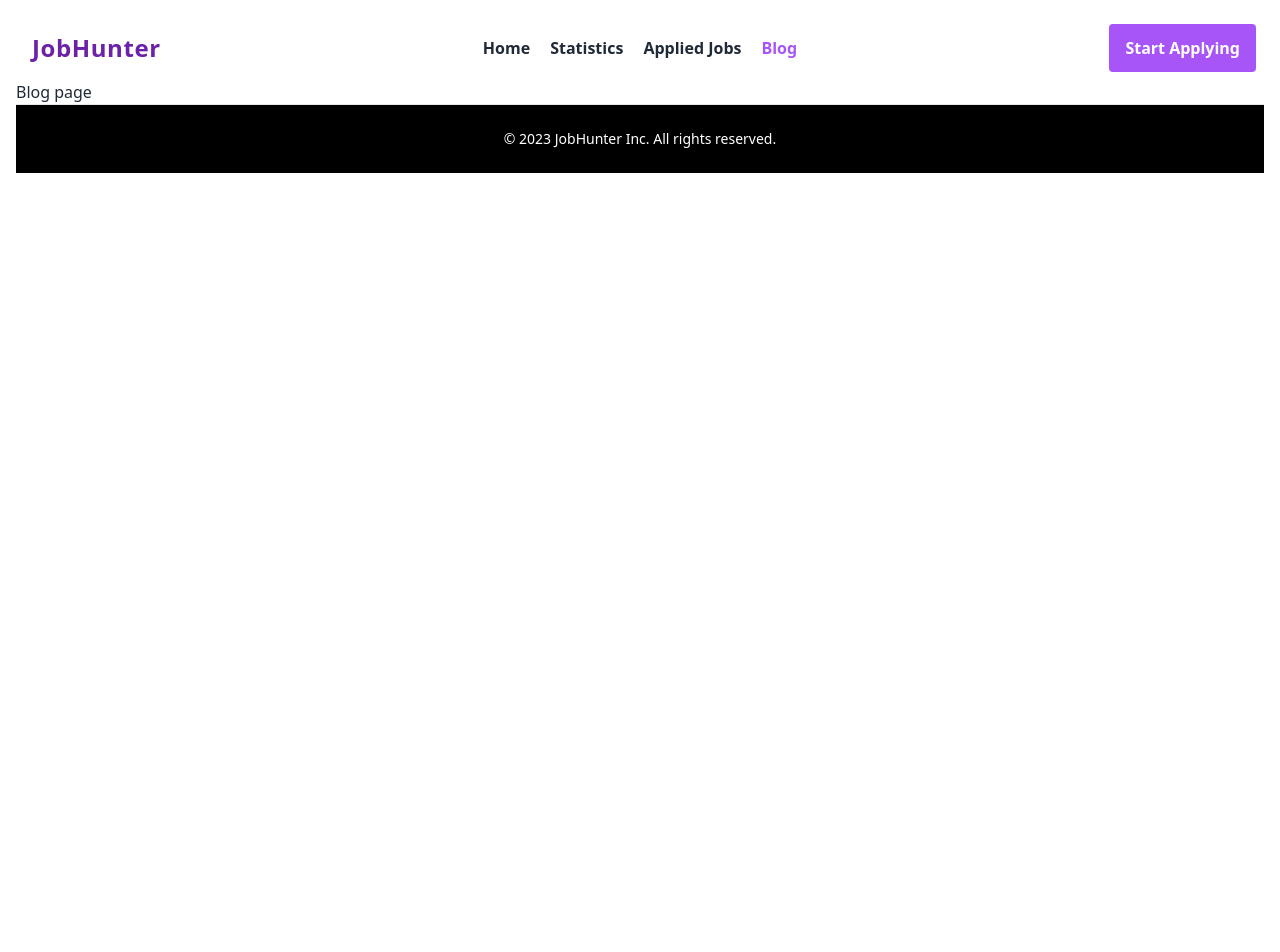
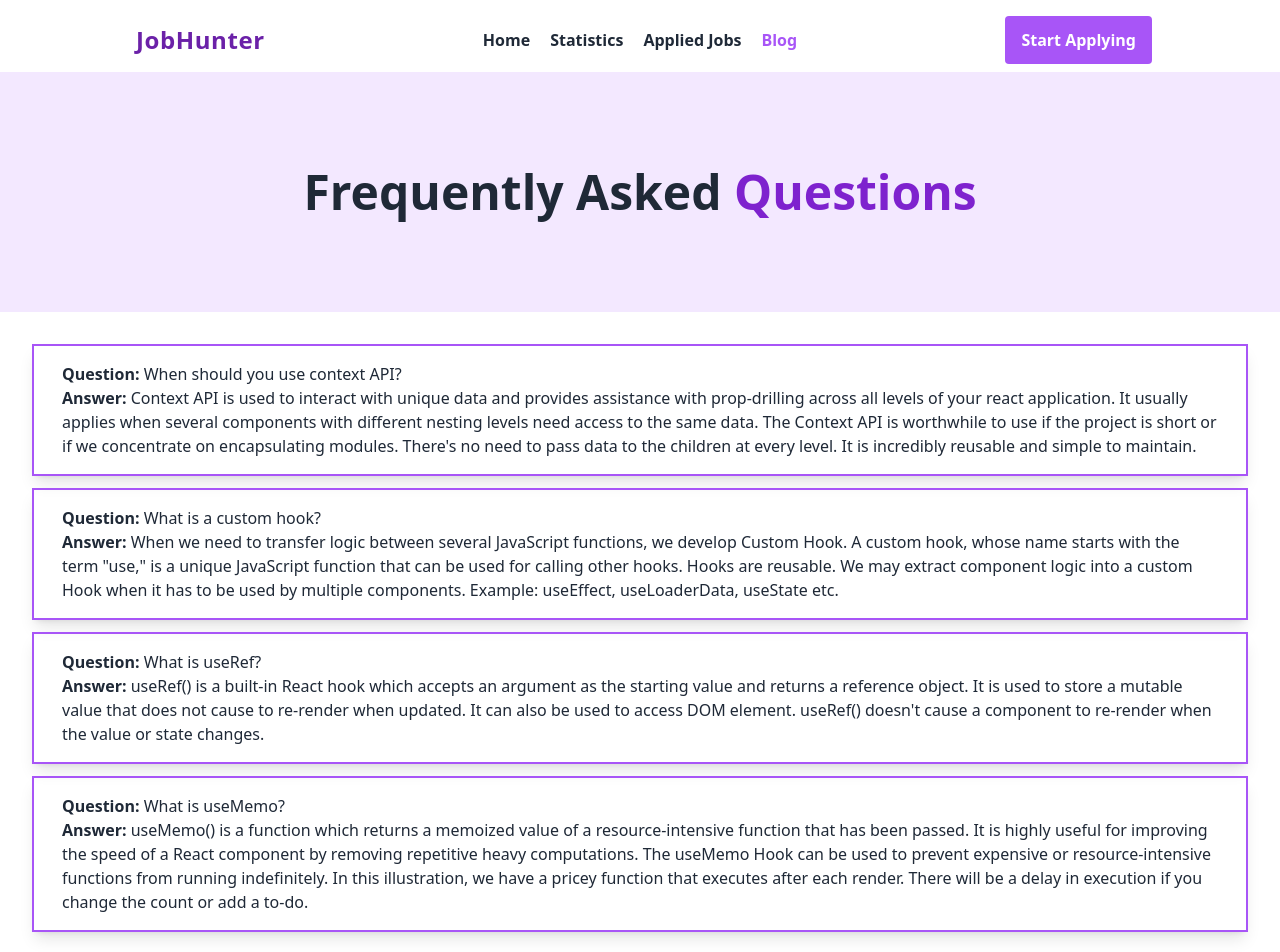
Before and after one commit to Rifat0001/career-hub, a React (Vite) app: page /blog in a window 1280 px wide. Shown: the top 952 px of the page. Before the commit the page ends 800 px from the top, so only its background shows below. Built offline with nearby package versions, Linux system fonts and the light colour scheme.

Commit message:
readme file added

```diff
--- a/public/job.json
+++ b/public/job.json
@@ -74,7 +74,7 @@
     {
         "id": "623853b2239582e48409ccc6",
         "index": 4,
-        "company_logo": "/public/assets/Logo/CareerHub.png",
+        "company_logo": "/public/assets/Logo/",
         "job_title": "React Developer",
         "company_name": "CareerHub",
         "job_type": "Onsite",
--- a/src/App.css
+++ b/src/App.css
@@ -1,7 +1,7 @@
 #root {
-  max-width: 1280px;
+  max-width: ;
   margin: 0 auto;
-  padding: 1rem;
+  padding: ;
 
 }
 
--- a/src/components/Blog.jsx
+++ b/src/components/Blog.jsx
@@ -1,10 +1,73 @@
-import React from 'react';
+import React from "react";
 
 const Blog = () => {
     return (
-        <div>
-            <h1>Blog page</h1>
-        </div>
+        <>
+            <div className="bg-purple-100 py-20">
+                <h1 className="text-center text-5xl font-bold py-4">
+                    Frequently Asked <span className="text-purple-700">Questions</span>
+                </h1>
+            </div>
+            <div className="px-4 py-5 mx-auto sm:max-w-xl md:max-w-full lg:max-w-screen-xl md:px-24 lg:px-8">
+                <div className="py-4 px-7 border-2 shadow-lg border-purple-500 my-3">
+                    <p>
+                        <strong>Question: </strong>When should you use context API?
+                    </p>
+                    <p>
+                        <strong>Answer: </strong>Context API is used to interact with unique
+                        data and provides assistance with prop-drilling across all levels of
+                        your react application. It usually applies when several components
+                        with different nesting levels need access to the same data. The
+                        Context API is worthwhile to use if the project is short or if we
+                        concentrate on encapsulating modules. There's no need to pass data
+                        to the children at every level. It is incredibly reusable and simple
+                        to maintain.
+                    </p>
+                </div>
+                <div className="py-4 px-7 border-2 shadow-lg border-purple-500 my-3">
+                    <p>
+                        <strong>Question: </strong>What is a custom hook?
+                    </p>
+                    <p>
+                        <strong>Answer: </strong>When we need to transfer logic between
+                        several JavaScript functions, we develop Custom Hook. A custom hook,
+                        whose name starts with the term "use," is a unique JavaScript
+                        function that can be used for calling other hooks. Hooks are
+                        reusable. We may extract component logic into a custom Hook when it
+                        has to be used by multiple components. Example: useEffect,
+                        useLoaderData, useState etc.
+                    </p>
+                </div>
+                <div className="py-4 px-7 border-2 shadow-lg border-purple-500 my-3">
+                    <p>
+                        <strong>Question: </strong>What is useRef?
+                    </p>
+                    <p>
+                        <strong>Answer: </strong>useRef() is a built-in React hook which
+                        accepts an argument as the starting value and returns a reference
+                        object. It is used to store a mutable value that does not cause to
+                        re-render when updated. It can also be used to access DOM element.
+                        useRef() doesn't cause a component to re-render when the value or
+                        state changes.
+                    </p>
+                </div>
+                <div className="py-4 px-7 border-2 shadow-lg border-purple-500 my-3">
+                    <p>
+                        <strong>Question: </strong>What is useMemo?
+                    </p>
+                    <p>
+                        <strong>Answer: </strong>useMemo() is a function which returns a
+                        memoized value of a resource-intensive function that has been
+                        passed. It is highly useful for improving the speed of a React
+                        component by removing repetitive heavy computations. The useMemo
+                        Hook can be used to prevent expensive or resource-intensive
+                        functions from running indefinitely. In this illustration, we have a
+                        pricey function that executes after each render. There will be a
+                        delay in execution if you change the count or add a to-do.
+                    </p>
+                </div>
+            </div>
+        </>
     );
 };
 
--- a/src/components/Headers/Headers.jsx
+++ b/src/components/Headers/Headers.jsx
@@ -4,7 +4,7 @@ import './Headers.css';
 const Headers = () => {
 
     return (
-        <div className="navbar bg-base-100">
+        <div className="navbar bg-base-100 md:px-32 mt-2 px-2">
             <div className="navbar-start">
                 <div className="dropdown">
                     <label tabIndex={0} className="btn btn-ghost lg:hidden">
```
Also changed, not shown: 1 other file (tests, documents, lock files or other folders).
